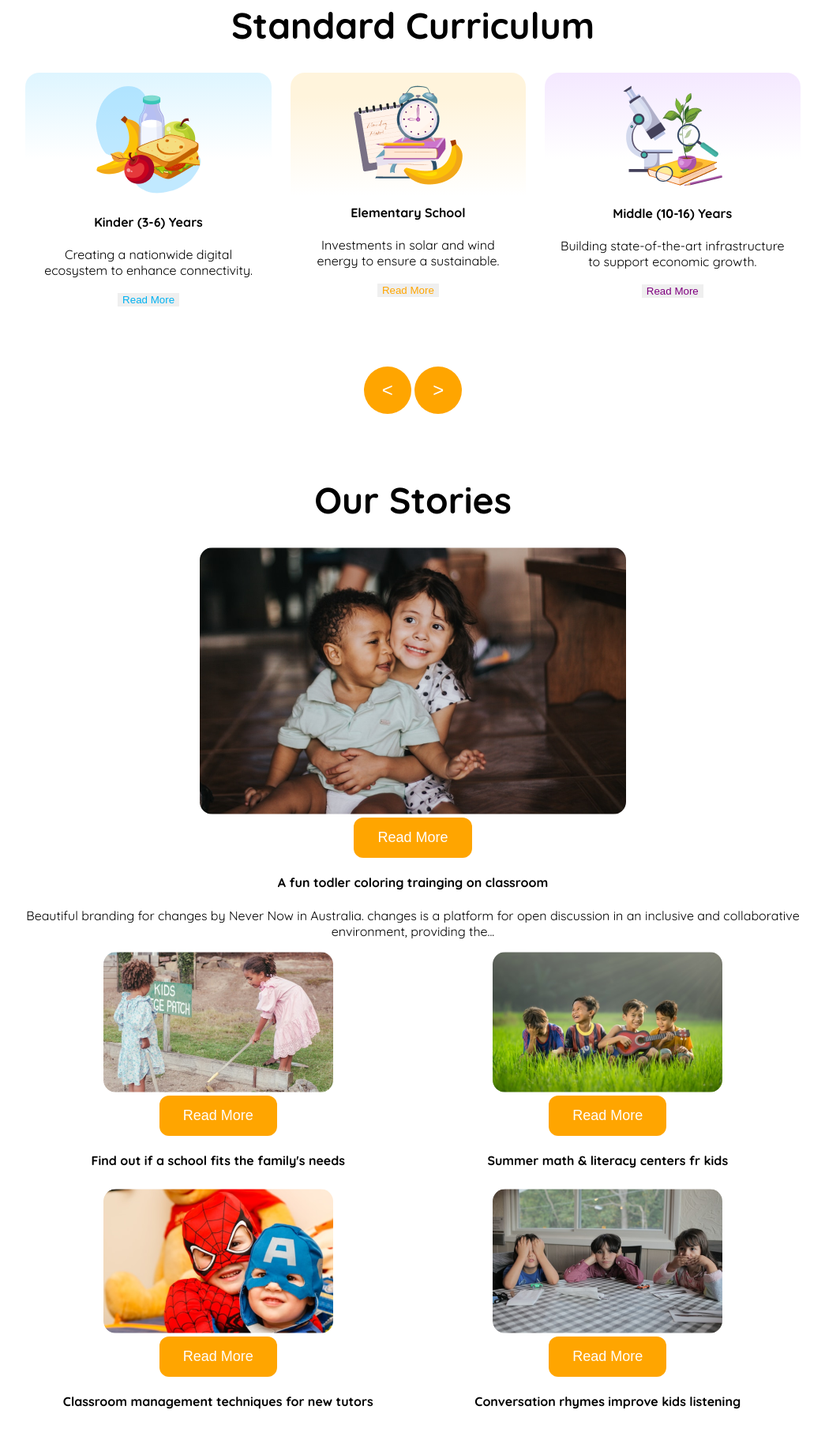
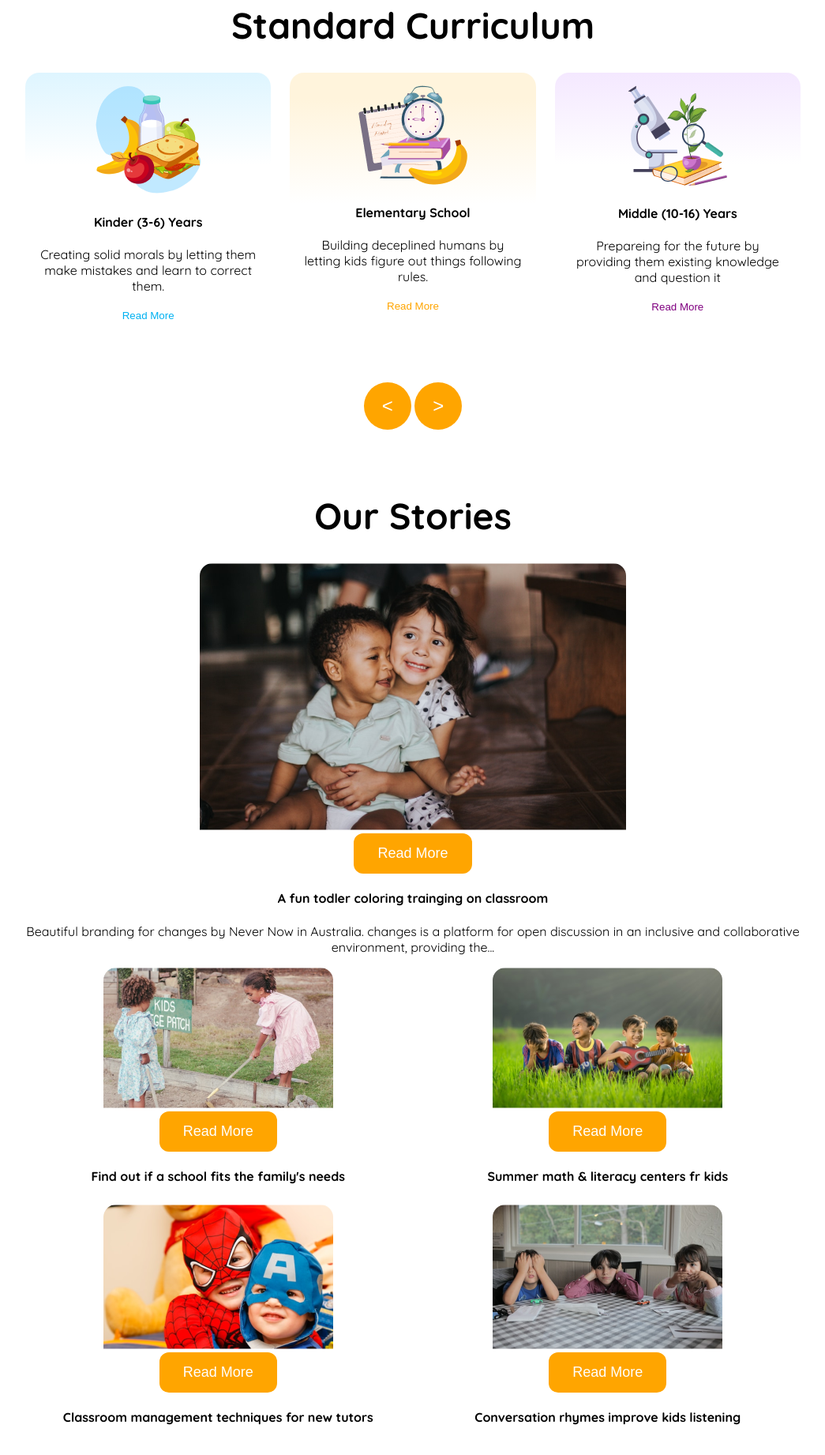
Before and after one commit to jonayedmr/B11-A2-Kids-School-main, a plain HTML site: page index.html in a window 1280 px wide. Shown: the part 780-2622 px from the top of the page at 79% size, without its empty margins (117-1162 px from the left). Drawn offline with Linux system fonts and the light colour scheme.

Commit message:
banner,hero and curriculum

```diff
--- a/index.html
+++ b/index.html
@@ -65,14 +65,14 @@
                 <div class="kinder-box pad">
                     <img src="assets/kinder.png" alt="">
                     <h4 class="sub-title"> Kinder (3-6) Years</h4>
-                    <p class="section-text"> Creating a nationwide digital ecosystem to enhance connectivity.</p>
+                    <p class="section-text"> Creating solid morals by letting them make mistakes and learn to correct them.</p>
                     <button class="blue-text">Read More</button>
 
                 </div>
                 <div class="ele-box pad">
                     <img src="assets/elementary.png" alt="">
                     <h4 class="sub-title">Elementary School</h4>
-                    <p class="section-text"> Investments in solar and wind energy to ensure a sustainable.</p>
+                    <p class="section-text"> Building deceplined humans by letting kids figure out things following rules.</p>
 
                     <button class="orange-text">Read More</button>
 
@@ -81,7 +81,7 @@
 
                     <img src="assets/middle.png" alt="">
                     <h4 class="sub-title">Middle (10-16) Years</h4>
-                    <p class="section-text"> Building state-of-the-art infrastructure to support economic growth. </p>
+                    <p class="section-text"> Prepareing for the future by providing them existing knowledge and question it </p>
                     <button style="color: purple;"">Read More</button>
                     </div>
                 </div>
--- a/styles.css
+++ b/styles.css
@@ -30,12 +30,10 @@ nav {
   margin: 20px 141px;
 
 }
-button{
-  border: none;
-}
+
+
 .navtilte{
   display: flex;
-  /* align-items:start; */
   font-weight: bold;
   font-size: 32px;
 }
@@ -78,6 +76,15 @@ nav li {
     background-color: orange;
     border: none;
   }
+  button{
+    border: none;
+    background-color: transparent;
+  }
+  button:hover{
+    border: none;
+    background-color: blueviolet;
+  }
+
 .banner-title{
     font-size: 56px;
     font-weight: bold;
@@ -119,39 +126,40 @@ nav li {
   display: flex;
   justify-content: space-around;
   gap: 24px;
-  /* flex: 1; */
+
 }
 .banner{
-  /* flex-direction: column-reverse; */
   display: flex;
   flex: 1;
   align-items: center;
   gap: 50px;
 
 }
-.single{
+
+.kinder-box{
+
+  width: 367px;
+  height: auto;
+  background: linear-gradient(rgb(222, 245, 255) 0%, rgb(255, 255, 255) 35%);
+  border-radius:18px ;
 
 }
-.kinder-box{
-  /* align-items: center; */
-  /* width: 50%; */
-  background: linear-gradient(rgb(222, 245, 255) 0%, rgb(255, 255, 255) 35%);
-  border-radius:18px ;
-}
 .smooth img{
-  border-radius: 16px;
+  border-radius: 16px 16px 0px 0px;
   background-color: rgb(255, 255, 255);
 
 }
 .ele-box{
-  /* align-items: center; */
-  /* width: 50%; */
+
+  width: 367px;
+  height: auto;
   background: linear-gradient(rgb(255, 244, 220) 10%, rgb(255, 255, 255) 50%);
   border-radius:18px ;
 }
 .mid-box{
-  /* align-items: center; */
-  /* width: 50%; */
+
+  width: 367px;
+  height: auto;
   background: linear-gradient(rgb(244, 232, 255) 0%, rgb(255, 255, 255) 35%);
   border-radius:18px ;
 }
```
